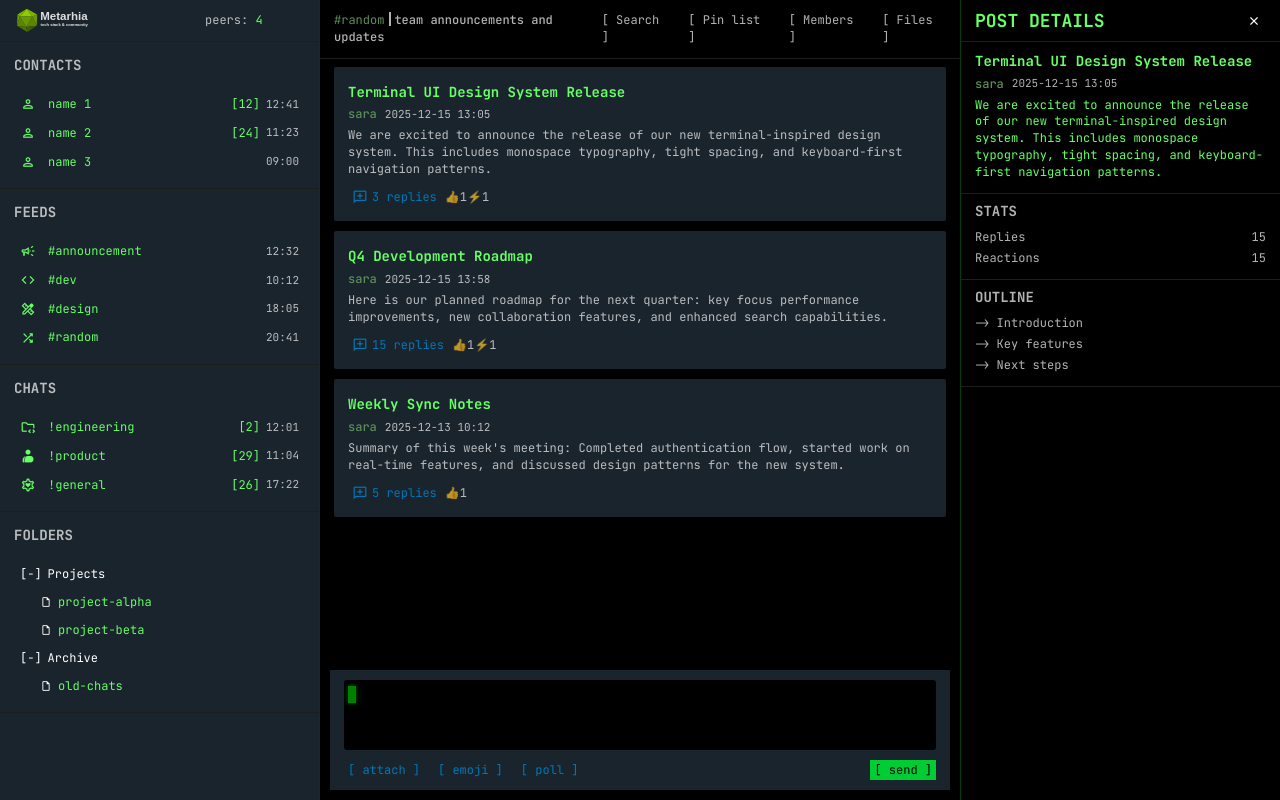
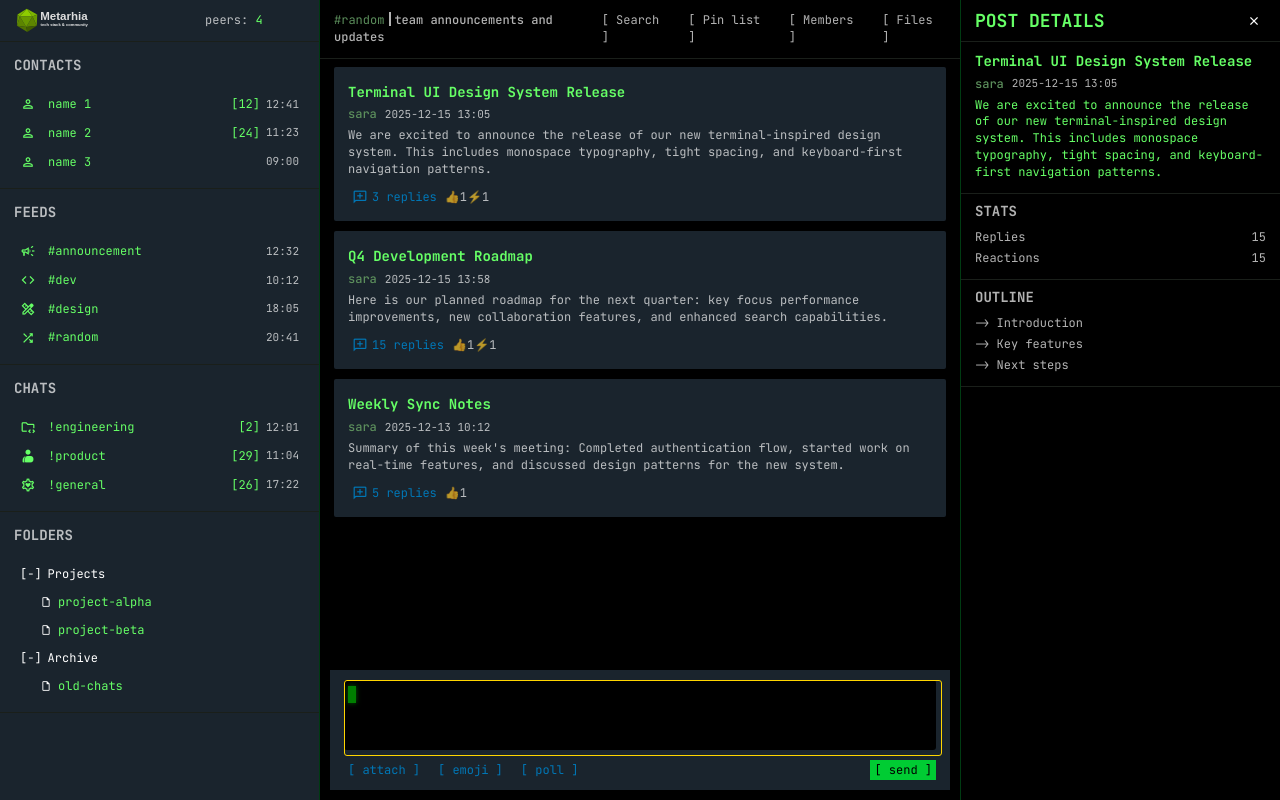
Before and after one commit to JuliettKhar/xxii-chat-interface-for-metarhia, a Vue app: page / in a window 1280 px wide. Built offline with nearby package versions, Linux system fonts and the light colour scheme.

Commit message:
add focus to elements on tab button close

```diff
--- a/src/features/app_chat/components/chat_input/index.vue
+++ b/src/features/app_chat/components/chat_input/index.vue
@@ -62,6 +62,7 @@ const { mirror, textAreaInput, cursor } = useChatInput();
 
       &:hover,
       &:focus,
+      &:focus-visible,
       &:active {
         color: var(--text-blue);
       }
@@ -104,6 +105,12 @@ const { mirror, textAreaInput, cursor } = useChatInput();
   line-height: inherit;
   white-space: pre-wrap;
   word-wrap: break-word;
+
+  &:focus,
+  &:focus-visible {
+    border: 1px solid var(--critical);
+    border-radius: 3px;
+  }
 }
 
 #terminal-input {
--- a/src/features/navigation_sidebar/components/NavSidebarBlock.vue
+++ b/src/features/navigation_sidebar/components/NavSidebarBlock.vue
@@ -55,7 +55,7 @@ const formatTime = (value?: string | Date): string => {
       <template v-else>
         <li v-for="(item, i) in sidebarItem.items" :key="i">
           <button class="block-tree__side-wrapper">
-            <a href="">[-]</a>
+            <span>[-]</span>
             <span class="block-link__folder-name">{{ item.name }}</span>
           </button>
           <ul class="navigation-sidebar__block-tree">
@@ -103,7 +103,7 @@ const formatTime = (value?: string | Date): string => {
   }
 
   &__block--list {
-    & > li.list-hover {
+    & > li.list-hover, {
       @include mixins.sidebar-list-hover;
     }
   }
@@ -140,7 +140,8 @@ const formatTime = (value?: string | Date): string => {
     gap: var(--space-3);
     padding: var(--space-3);
 
-    &:hover {
+    &:hover,
+    &:focus-visible {
       color: var(--critical);
     }
   }
--- a/src/shared/styles/_mixins.scss
+++ b/src/shared/styles/_mixins.scss
@@ -3,6 +3,7 @@
 
   &:hover,
   &:focus,
+  &:focus-within,
   &:active {
     background-color: var(--critical);
     color: var(--text-black);
```
Also changed, not shown: img.png (added).
